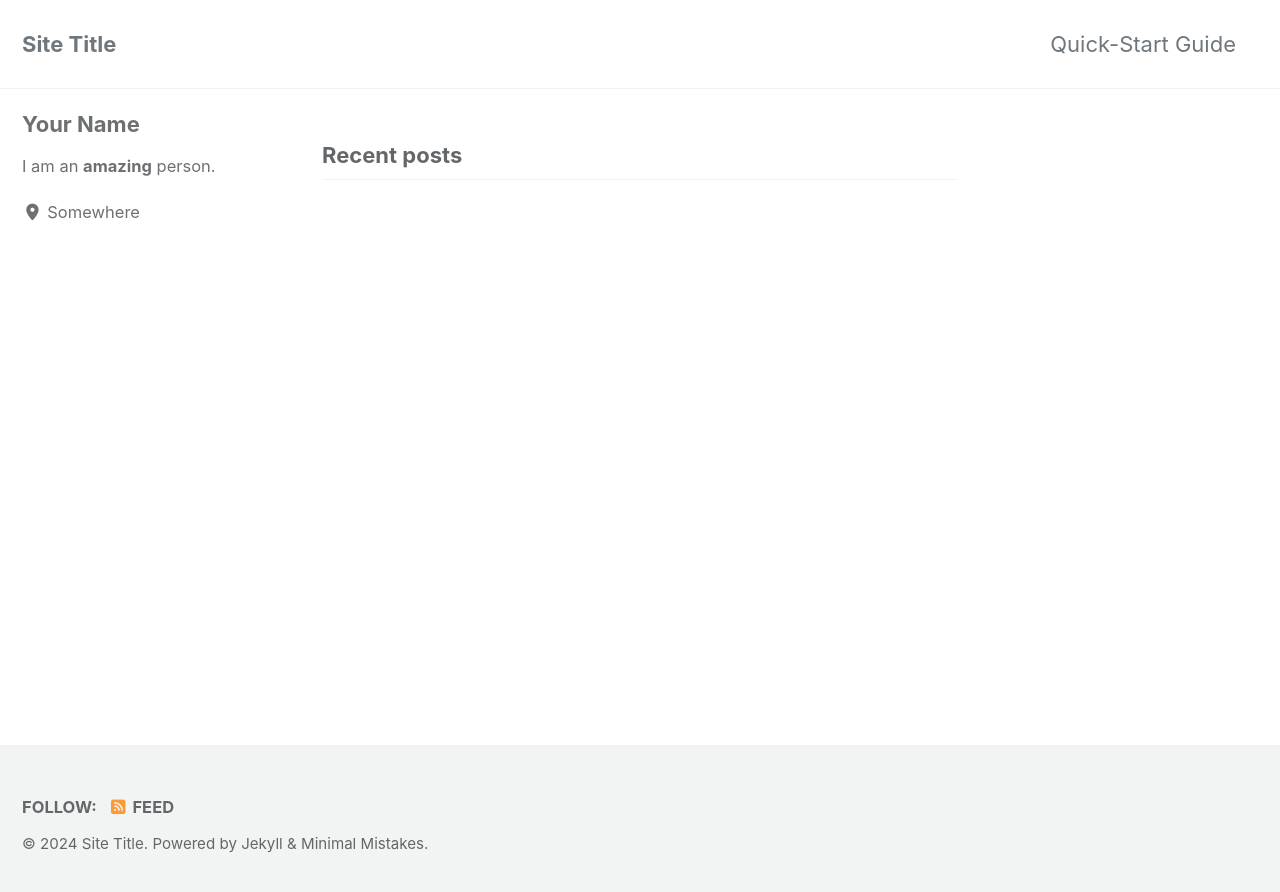
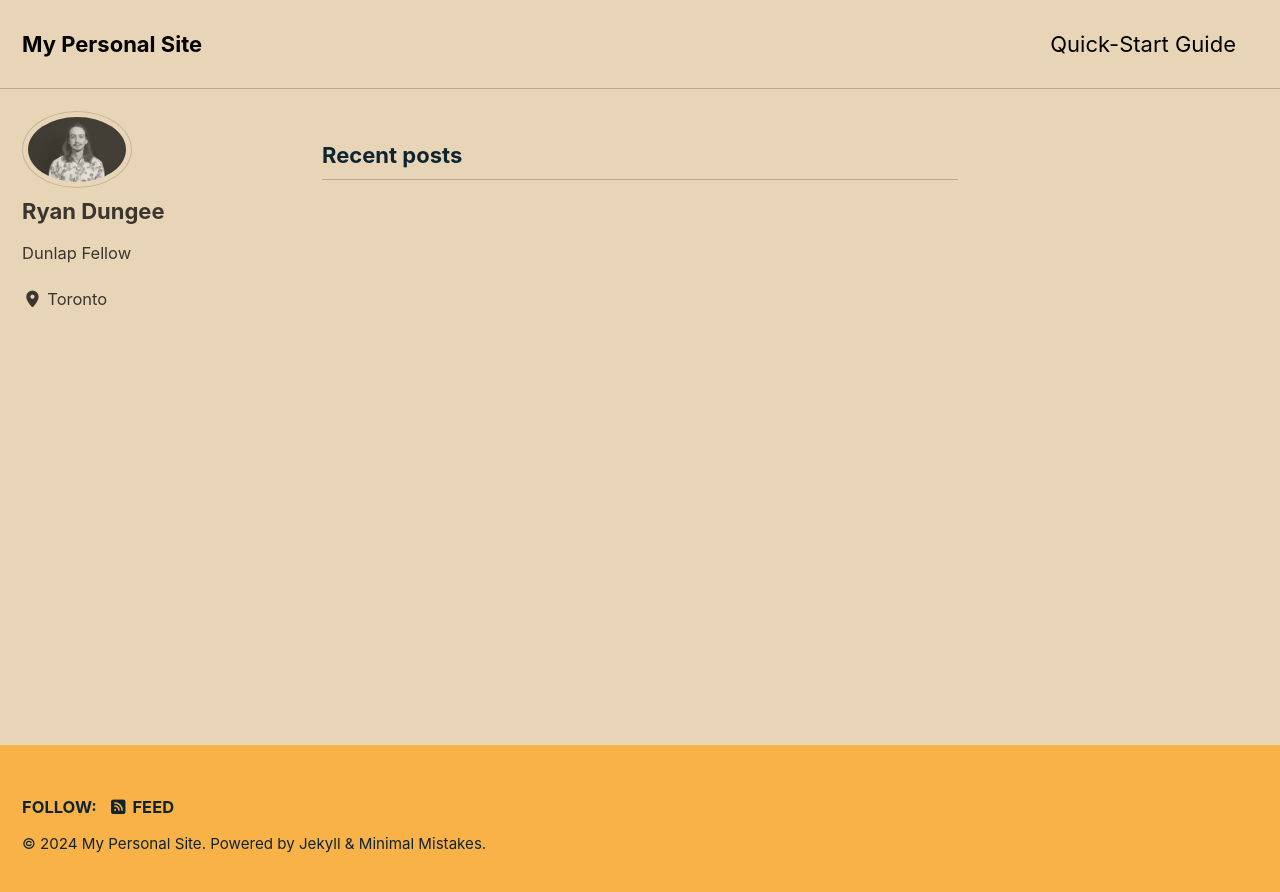
Before and after one commit to rdungee/rdungee.github.io, a Jekyll site: the page built from index.html, in a window 1280 px wide. Shown: the top 892 px of the page. Built offline with Jekyll 4.4.1, drawn with Linux system fonts in a browser that asks for light colours; cached includes are drawn as plain includes; the list of posts is cut into pages by our own code.

Commit message:
first few tweaks

```diff
--- a/_config.yml
+++ b/_config.yml
@@ -12,19 +12,19 @@
 
 # theme                  : "minimal-mistakes-jekyll"
 # remote_theme           : "mmistakes/minimal-mistakes"
-minimal_mistakes_skin    : "default" # "air", "aqua", "contrast", "dark", "dirt", "neon", "mint", "plum", "sunrise"
+minimal_mistakes_skin    : "sunrise" # "air", "aqua", "contrast", "dark", "dirt", "neon", "mint", "plum", "sunrise"
 
 # Site Settings
-locale                   : "en-US"
+locale                   : "en-CA"
 rtl                      : # true, false (default) # turns direction of the page into right to left for RTL languages
-title                    : "Site Title"
+title                    : "My Personal Site"
 title_separator          : "-"
 subtitle                 : # site tagline that appears below site title in masthead
-name                     : "Your Name"
-description              : "An amazing website."
-url                      : # the base hostname & protocol for your site e.g. "https://mmistakes.github.io"
+name                     : "Ryan Dungee"
+description              : "A brief introduction to me."
+url                      : "https://rdungee.github.io" # the base hostname & protocol for your site e.g. "https://mmistakes.github.io"
 baseurl                  : # the subpath of your site, e.g. "/blog"
-repository               : # GitHub username/repo-name e.g. "mmistakes/minimal-mistakes"
+repository               : "rdungee/rdungee.github.io"# GitHub username/repo-name e.g. "mmistakes/minimal-mistakes"
 teaser                   : # path of fallback teaser image, e.g. "/assets/images/500x300.png"
 logo                     : # path of logo image to display in the masthead, e.g. "/assets/images/88x88.png"
 masthead_title           : # overrides the website title displayed in the masthead, use " " for no title
@@ -113,10 +113,10 @@ analytics:
 
 # Site Author
 author:
-  name             : "Your Name"
-  avatar           : # path of avatar image, e.g. "/assets/images/bio-photo.jpg"
-  bio              : "I am an **amazing** person."
-  location         : "Somewhere"
+  name             : "Ryan Dungee"
+  avatar           : "/assets/images/headshot.jpg" # path of avatar image, e.g. "/assets/images/bio-photo.jpg"
+  bio              : "Dunlap Fellow"
+  location         : "Toronto"
   email            :
   links:
     - label: "Email"
```
Also changed, not shown: assets/images/headshot.jpg (added).
